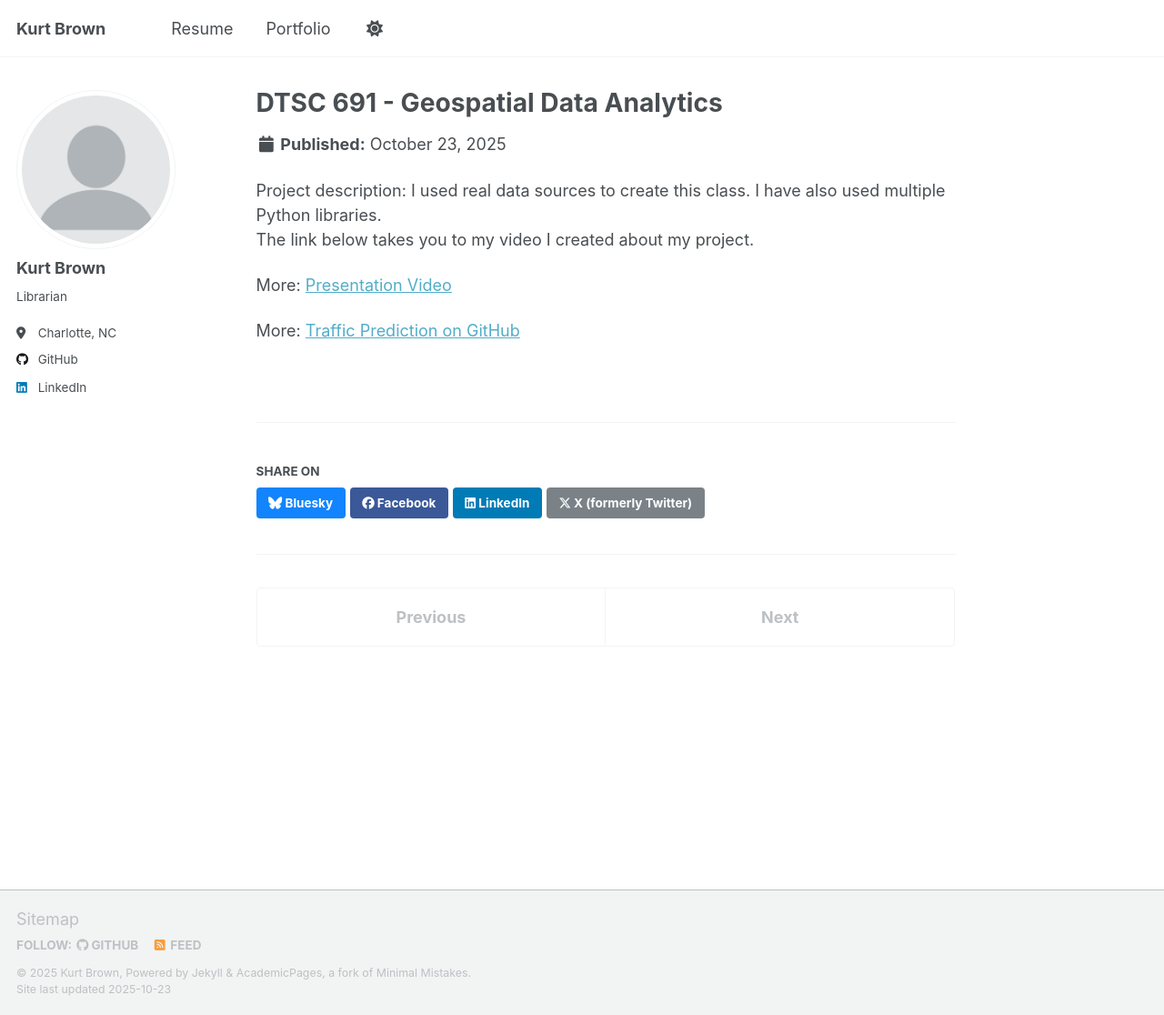
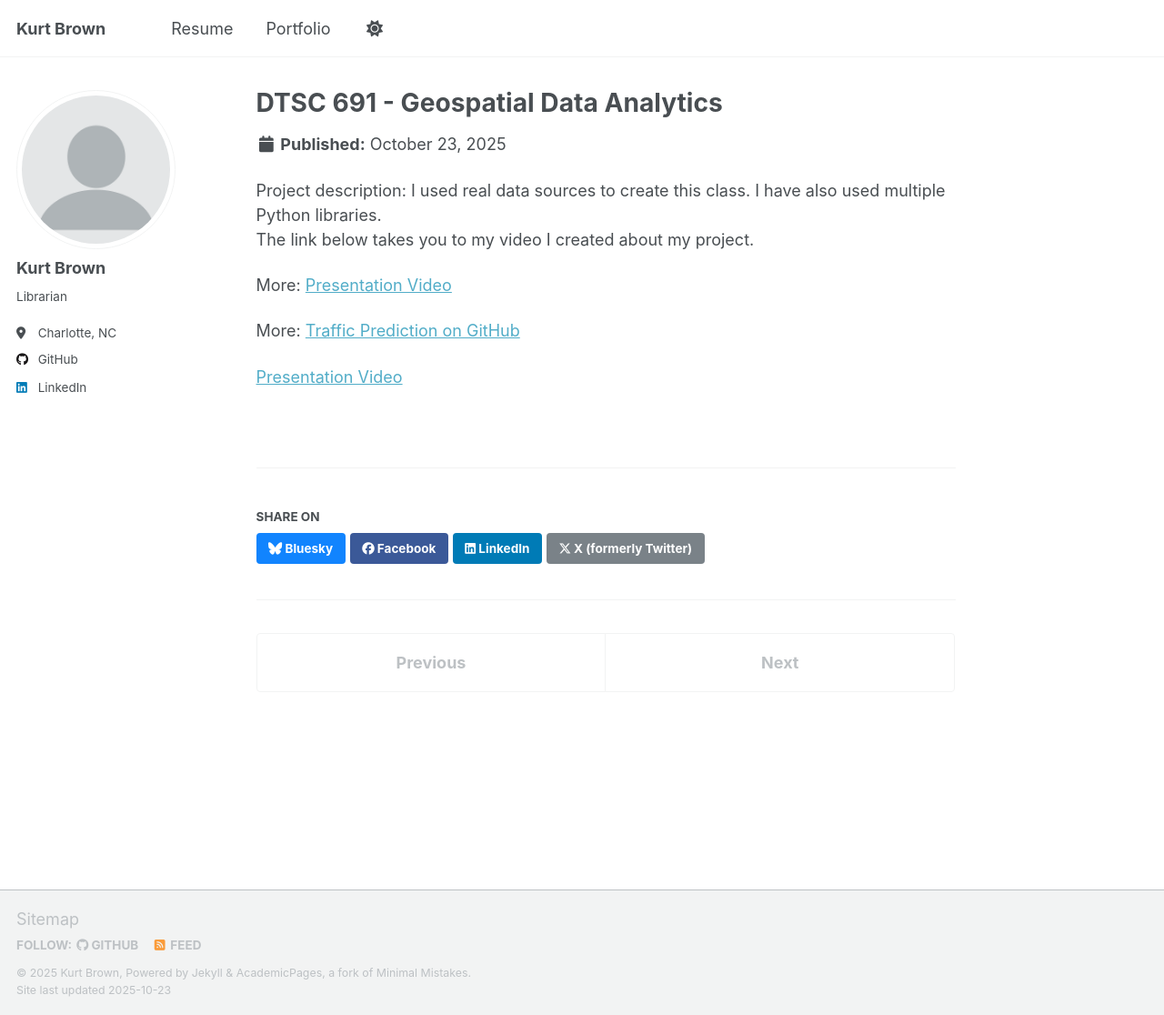
Before and after one commit to klbrown13/klbrown13.github.io, a Jekyll site: the page built from _portfolio/portfolio-2.md, in a window 1280 px wide and 1116 px high. Shown: the whole window at 91% size. Built offline with Jekyll 4.4.1, drawn with Linux system fonts in a browser that asks for light colours; a script that is not in the unit is left out.

Commit message:
Update portfolio-2.md

```diff
--- a/_portfolio/portfolio-2.md
+++ b/_portfolio/portfolio-2.md
@@ -11,3 +11,5 @@
 
 
 More: [Traffic Prediction on GitHub](https://github.com/maggiewolff/graduate-studies/tree/main/Traffic-Prediction)
+
+<a href="https://drive.google.com/file/d/1l-ajqSmmLvzBa2hp5oj8SlFmX9AGG8Go/view?usp=drive_link" target="_blank" rel="noopener noreferrer">Presentation Video</a>
```
